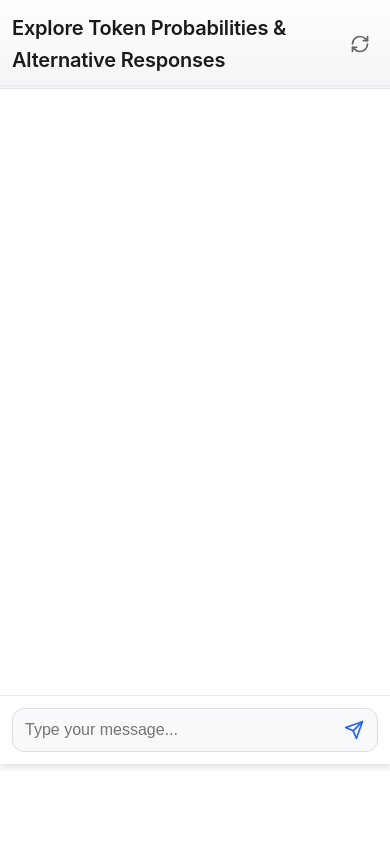
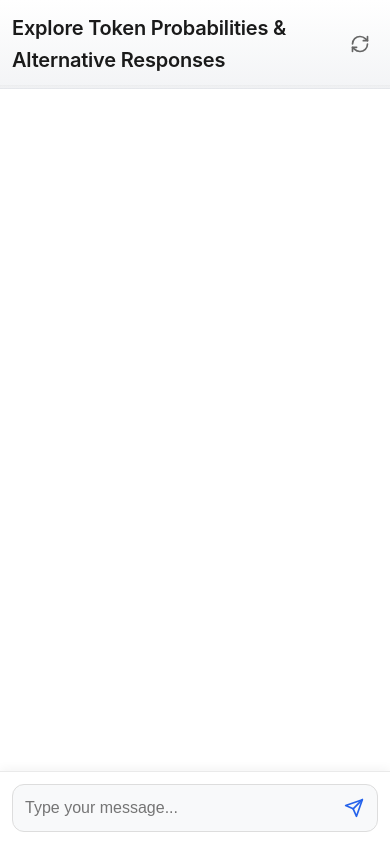
Before and after one commit to rdtiv/chatprob, a Next.js app: page / in a window 390 px wide. Built offline with nearby package versions, Linux system fonts and the light colour scheme.

Commit message:
Refactor ChatInterface and global CSS for improved layout and responsiveness. Update chat container height to utilize full viewport height, and adjust message form styles for better user experience. Remove outdated CSS rules to streamline codebase.

```diff
--- a/components/ChatInterface.js
+++ b/components/ChatInterface.js
@@ -120,7 +120,7 @@ export default function ChatInterface() {
       <div className="chat-container" style={{
         maxWidth: '800px',
         width: '100%',
-        height: 'calc(100% - 80px)',
+        height: '100%',
         margin: '0 auto'
       }}>
         <div className="chat-header">
--- a/styles/globals.css
+++ b/styles/globals.css
@@ -230,213 +230,19 @@ main {
 }
 
 @media (max-width: 768px) {
-  .token-probabilities-hover {
-    bottom: 120px;
-    border-radius: 14px;
-    box-shadow: 0 4px 20px rgba(0, 0, 0, 0.2);
-  }
-}
-
-.probabilities-header {
-  padding: 8px 16px;
-  border-bottom: 1px solid #eaeaea;
-  background-color: #f8f9fa;
-  border-top-left-radius: 16px;
-  border-top-right-radius: 16px;
-  display: flex;
-  align-items: center;
-}
-
-.probabilities-header h3 {
-  font-size: 0.95rem;
-  color: #1a1a1a;
-  margin: 0;
-  font-weight: 600;
-}
-
-.probabilities-list {
-  list-style-type: none;
-  margin: 0;
-  padding: 0;
-  flex-shrink: 1;
-  max-height: none !important;
-}
-
-.probability-item {
-  display: flex;
-  justify-content: space-between;
-  padding: 6px 16px;
-  font-size: 0.9rem;
-  transition: background-color 150ms ease;
-  align-items: center;
-  line-height: 1.2;
-  min-height: 36px;
-}
-
-.probability-item:last-child {
-  border-bottom-left-radius: 16px;
-  border-bottom-right-radius: 16px;
-  margin-bottom: 0;
-  border-bottom: none;
-}
-
-.token-text {
-  font-family: ui-monospace, SFMono-Regular, Menlo, Monaco, Consolas, monospace;
-  margin-right: 16px;
-  font-size: 0.9rem;
-  color: #1a1a1a;
-}
-
-.token-percentage {
-  font-weight: 500;
-  font-size: 0.9rem;
-  color: #4b5563;
-  font-variant-numeric: tabular-nums;
-}
-
-.probability-item.selected .token-percentage {
-  color: white;
-}
-
-.message-timestamp {
-  font-size: 0.7rem;
-  color: #999;
-  text-align: right;
-  margin-top: 2px;
-}
-
-.message-form {
-  position: sticky;
-  bottom: 0;
-  left: 0;
-  right: 0;
-  width: 100%;
-  padding: 12px;
-  padding-bottom: calc(12px + var(--safe-area-inset-bottom));
-  background-color: #fff;
-  border-top: 1px solid #eaeaea;
-  z-index: 2;
-  display: flex;
-}
-
-.message-input {
-  width: 100%;
-  padding: 0.75rem;
-  padding-right: 2.5rem;
-  border-radius: 12px;
-  border: 1px solid #ddd;
-  font-size: 16px;
-  background-color: #f8f9fa;
-  transition: all 0.2s ease;
-  margin: 0;
-  outline: none;
-}
-
-.message-input:focus {
-  border-color: #2563eb;
-  background-color: #fff;
-  box-shadow: 0 0 0 2px rgba(37, 99, 235, 0.1);
-}
-
-.send-button {
-  position: absolute;
-  right: 8px;
-  top: 50%;
-  transform: translateY(-50%);
-  padding: 6px;
-  border-radius: 8px;
-  border: none;
-  background-color: transparent;
-  color: #2563eb;
-  cursor: pointer;
-  display: flex;
-  align-items: center;
-  justify-content: center;
-  transition: all 0.2s ease;
-}
-
-.send-button:disabled {
-  color: #94a3b8;
-  cursor: not-allowed;
-}
-
-.send-button:hover:not(:disabled) {
-  background-color: rgba(37, 99, 235, 0.1);
-}
-
-.send-button:active:not(:disabled) {
-  transform: translateY(-50%) scale(0.95);
-}
-
-.loading-indicator {
-  text-align: center;
-  color: #666;
-  font-style: italic;
-  margin: 10px 0;
-  align-self: center;
-}
-
-.token-probabilities {
-  background-color: white;
-  border-radius: 8px;
-  box-shadow: 0 4px 12px rgba(0, 0, 0, 0.15);
-  width: 300px;
-  position: fixed;
-  left: 50%;
-  top: 50%;
-  transform: translate(-50%, -50%);
-  z-index: 1000;
-}
-
-.close-button {
-  background: none;
-  border: none;
-  font-size: 1.2rem;
-  cursor: pointer;
-  color: #666;
-}
-
-.close-button:hover {
-  color: #000;
-}
-
-.no-probabilities {
-  padding: 16px;
-  text-align: center;
-  color: #666;
-  font-style: italic;
-}
-
-.clear-chat-button {
-  background-color: #ef4444;
-  color: white;
-  border: none;
-  padding: 0.5rem 1rem;
-  border-radius: 0.375rem;
-  font-size: 0.875rem;
-  cursor: pointer;
-  transition: background-color 0.2s;
-}
-
-.clear-chat-button:hover {
-  background-color: #dc2626;
-}
-
-.clear-chat-button:focus {
-  outline: 2px solid #ef4444;
-  outline-offset: 2px;
-}
-
-@media (max-width: 768px) {
   main {
     padding: 0;
     height: 100%;
   }
 
   .chat-container {
-    height: 100%;
+    height: 100vh;
     margin: 0;
     border-radius: 0;
+    max-width: none;
+    width: 100%;
+    padding-top: var(--safe-area-inset-top);
+    padding-bottom: var(--safe-area-inset-bottom);
   }
 
   .message {
@@ -456,9 +262,52 @@ main {
     display: none;
   }
 
-  .probability-item:last-child {
-    border-bottom-left-radius: 14px;
-    border-bottom-right-radius: 14px;
+  .messages-container {
+    height: calc(100vh - 120px - var(--safe-area-inset-top) - var(--safe-area-inset-bottom));
+  }
+
+  .message-form {
+    position: fixed;
+    bottom: 0;
+    left: 0;
+    right: 0;
+    padding: 12px 16px;
+    padding-bottom: calc(12px + var(--safe-area-inset-bottom));
+    background-color: #fff;
+    border-top: 1px solid #eaeaea;
+    box-shadow: 0 -2px 10px rgba(0, 0, 0, 0.05);
+  }
+
+  .message-input {
+    margin: 0;
+    padding: 12px 40px 12px 16px;
+    border-radius: 20px;
+    border: 1px solid #e5e7eb;
+    background-color: #f3f4f6;
+    font-size: 16px;
+    line-height: 1.4;
+  }
+
+  .message-input:focus {
+    border-color: #3b82f6;
+    background-color: #fff;
+    box-shadow: 0 0 0 2px rgba(59, 130, 246, 0.1);
+  }
+
+  .send-button {
+    right: 24px;
+    padding: 8px;
+  }
+}
+
+@supports (-webkit-touch-callout: none) {
+  .chat-container {
+    height: -webkit-fill-available;
+  }
+
+  .messages-container {
+    height: calc(100vh - 120px - var(--safe-area-inset-top) - var(--safe-area-inset-bottom));
+    height: calc(-webkit-fill-available - 120px - var(--safe-area-inset-top) - var(--safe-area-inset-bottom));
   }
 }
 
@@ -545,3 +394,66 @@ main {
     display: block !important;
   }
 }
+
+.message-form {
+  position: sticky;
+  bottom: 0;
+  left: 0;
+  right: 0;
+  width: 100%;
+  padding: 12px;
+  padding-bottom: calc(12px + var(--safe-area-inset-bottom));
+  background-color: #fff;
+  border-top: 1px solid #eaeaea;
+  z-index: 2;
+  display: flex;
+}
+
+.message-input {
+  width: 100%;
+  padding: 0.75rem;
+  padding-right: 2.5rem;
+  border-radius: 12px;
+  border: 1px solid #ddd;
+  font-size: 16px;
+  background-color: #f8f9fa;
+  transition: all 0.2s ease;
+  margin: 0;
+  outline: none;
+}
+
+.message-input:focus {
+  border-color: #2563eb;
+  background-color: #fff;
+  box-shadow: 0 0 0 2px rgba(37, 99, 235, 0.1);
+}
+
+.send-button {
+  position: absolute;
+  right: 8px;
+  top: 50%;
+  transform: translateY(-50%);
+  padding: 6px;
+  border-radius: 8px;
+  border: none;
+  background-color: transparent;
+  color: #2563eb;
+  cursor: pointer;
+  display: flex;
+  align-items: center;
+  justify-content: center;
+  transition: all 0.2s ease;
+}
+
+.send-button:disabled {
+  color: #94a3b8;
+  cursor: not-allowed;
+}
+
+.send-button:hover:not(:disabled) {
+  background-color: rgba(37, 99, 235, 0.1);
+}
+
+.send-button:active:not(:disabled) {
+  transform: translateY(-50%) scale(0.95);
+}
```
